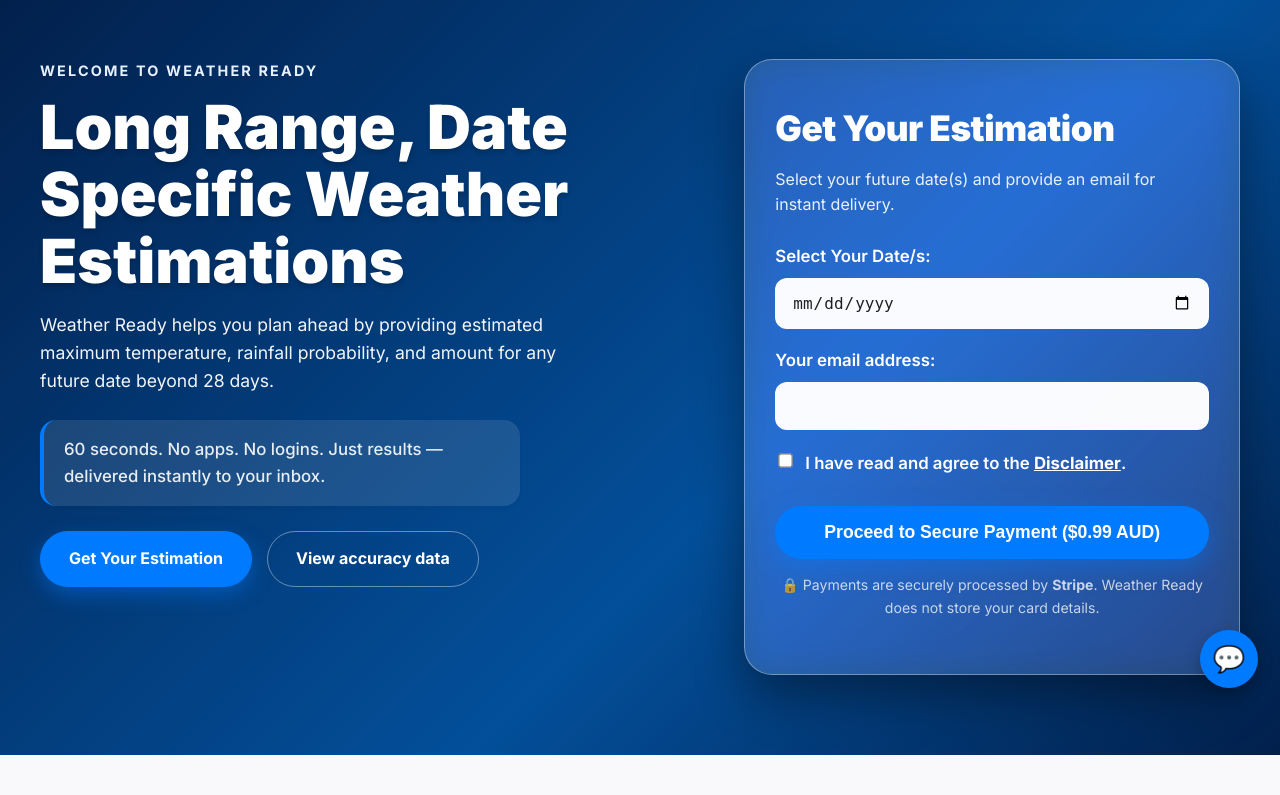
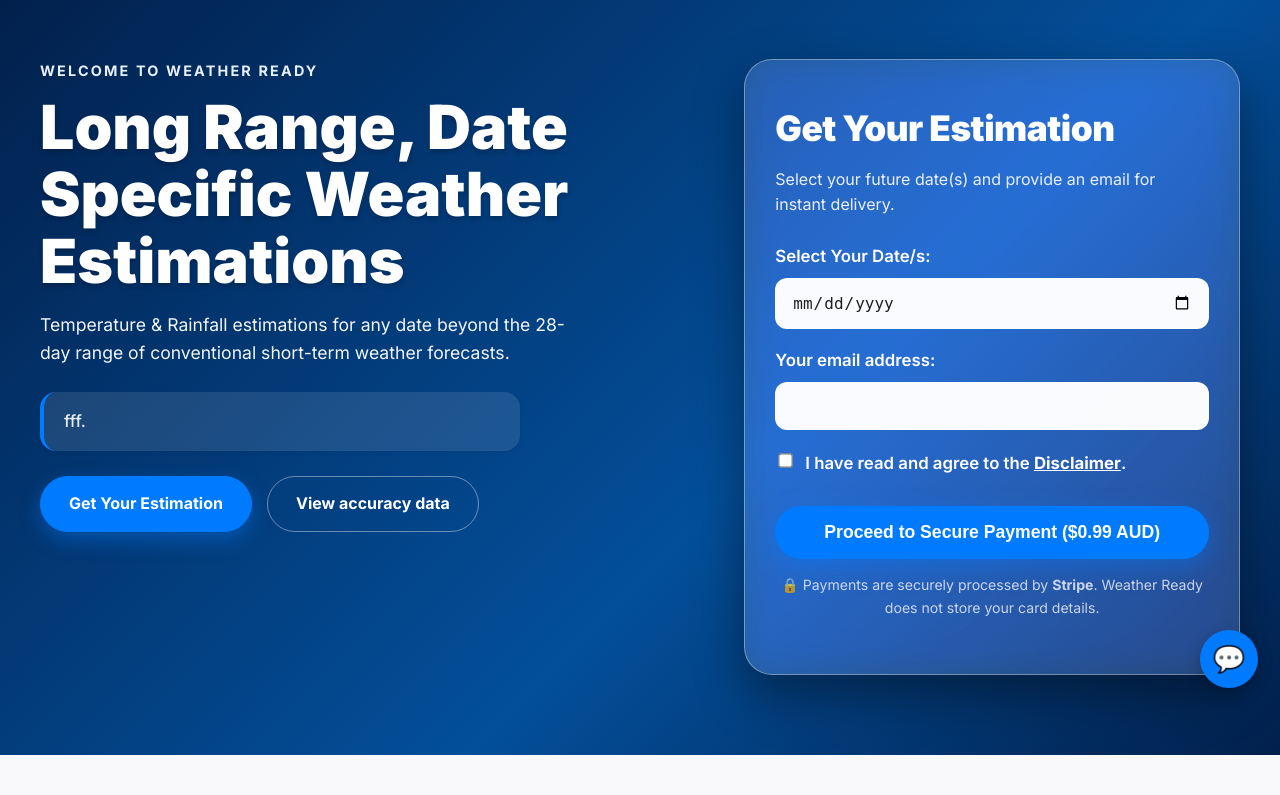
Before and after one commit to jack292929292/weatherready-site, a Flask app: page / in a window 1280 px wide. Shown: the part 90-885 px from the top of the page. Run offline with Flask 3, Linux system fonts and the light colour scheme.

Commit message:
Update index.html

```diff
--- a/templates/index.html
+++ b/templates/index.html
@@ -818,12 +818,11 @@ html, body {
       <h1 class="hero-title">Long Range, Date Specific Weather Estimations</h1>
 
       <p class="hero-sub">
-        Weather Ready helps you plan ahead by providing estimated maximum temperature, rainfall probability,
-        and amount for any future date beyond 28 days.
+        Temperature & Rainfall estimations for any date beyond the 28-day range of conventional short-term weather forecasts.
       </p>
 
       <div class="hero-mini-box">
-        <p>60 seconds. No apps. No logins. Just results — delivered instantly to your inbox.</p>
+        <p>fff.</p>
       </div>
 
 
```
